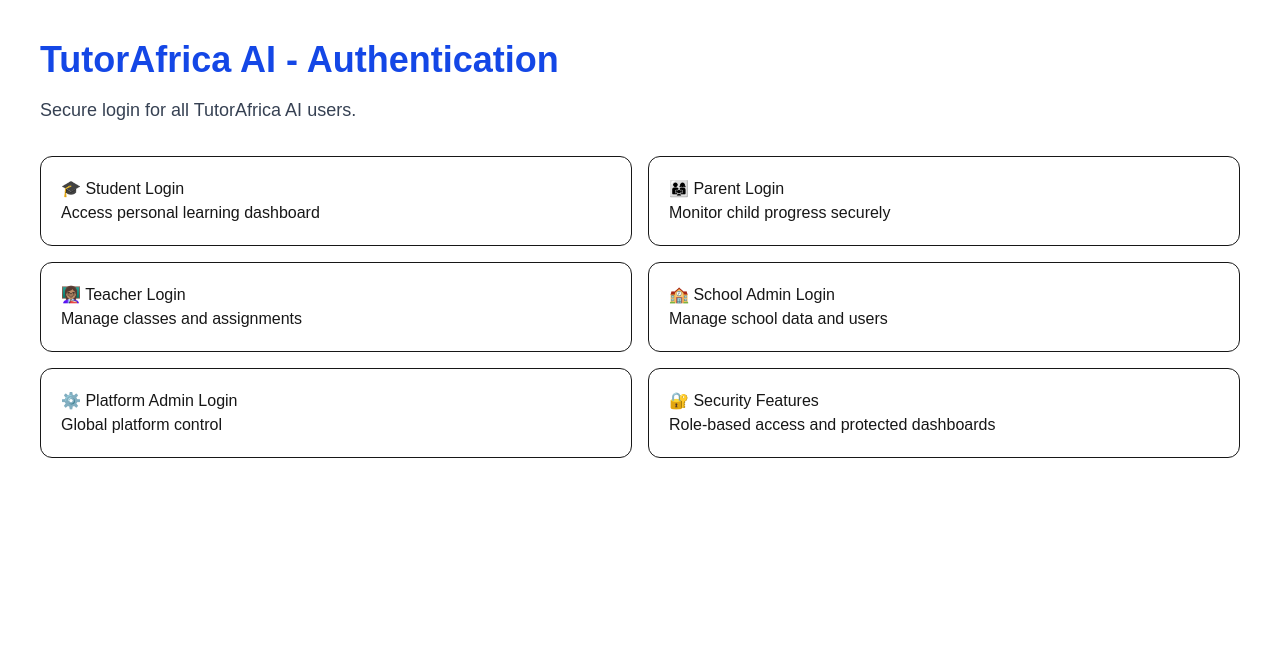
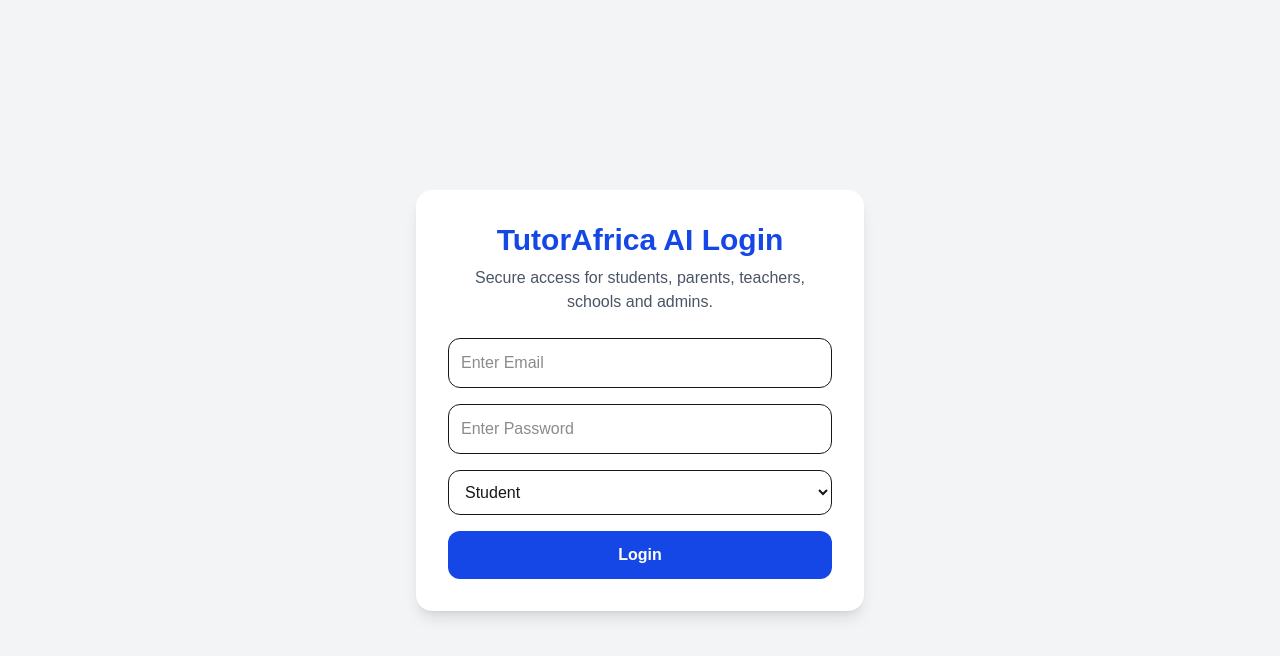
Before and after one commit to favour299/tutorafrica-ai, a Next.js app: page /auth in a window 1280 px wide. Shown: the top 656 px of the page. Built offline with nearby package versions, Linux system fonts and the light colour scheme.

Commit message:
add real login form

```diff
--- a/app/auth/page.tsx
+++ b/app/auth/page.tsx
@@ -1,46 +1,61 @@
+"use client";
+
+import { useState } from "react";
+
 export default function AuthPage() {
+  const [role, setRole] = useState("student");
+
+  const handleLogin = () => {
+    if (role === "student") window.location.href = "/student";
+    if (role === "parent") window.location.href = "/parent";
+    if (role === "teacher") window.location.href = "/teacher";
+    if (role === "school") window.location.href = "/school";
+    if (role === "admin") window.location.href = "/admin";
+  };
+
   return (
-    <main className="min-h-screen bg-white p-10">
-      <h1 className="text-4xl font-bold text-blue-700">
-        TutorAfrica AI - Authentication
-      </h1>
+    <main className="min-h-screen bg-gray-100 flex items-center justify-center p-6">
+      <div className="bg-white shadow-lg rounded-2xl p-8 w-full max-w-md">
+        <h1 className="text-3xl font-bold text-blue-700 text-center">
+          TutorAfrica AI Login
+        </h1>
 
-      <p className="mt-4 text-lg text-gray-700">
-        Secure login for all TutorAfrica AI users.
-      </p>
+        <p className="text-gray-600 text-center mt-2">
+          Secure access for students, parents, teachers, schools and admins.
+        </p>
 
-      <div className="mt-8 grid gap-4 md:grid-cols-2">
+        <div className="mt-6 space-y-4">
+          <input
+            type="email"
+            placeholder="Enter Email"
+            className="w-full p-3 border rounded-xl"
+          />
 
-        <div className="p-5 border rounded-xl">
-          🎓 Student Login
-          <p>Access personal learning dashboard</p>
+          <input
+            type="password"
+            placeholder="Enter Password"
+            className="w-full p-3 border rounded-xl"
+          />
+
+          <select
+            value={role}
+            onChange={(e) => setRole(e.target.value)}
+            className="w-full p-3 border rounded-xl"
+          >
+            <option value="student">Student</option>
+            <option value="parent">Parent</option>
+            <option value="teacher">Teacher</option>
+            <option value="school">School Admin</option>
+            <option value="admin">Platform Admin</option>
+          </select>
+
+          <button
+            onClick={handleLogin}
+            className="w-full bg-blue-700 text-white p-3 rounded-xl font-semibold"
+          >
+            Login
+          </button>
         </div>
-
-        <div className="p-5 border rounded-xl">
-          👨‍👩‍👧 Parent Login
-          <p>Monitor child progress securely</p>
-        </div>
-
-        <div className="p-5 border rounded-xl">
-          👩🏽‍🏫 Teacher Login
-          <p>Manage classes and assignments</p>
-        </div>
-
-        <div className="p-5 border rounded-xl">
-          🏫 School Admin Login
-          <p>Manage school data and users</p>
-        </div>
-
-        <div className="p-5 border rounded-xl">
-          ⚙️ Platform Admin Login
-          <p>Global platform control</p>
-        </div>
-
-        <div className="p-5 border rounded-xl">
-          🔐 Security Features
-          <p>Role-based access and protected dashboards</p>
-        </div>
-
       </div>
     </main>
   );
```
